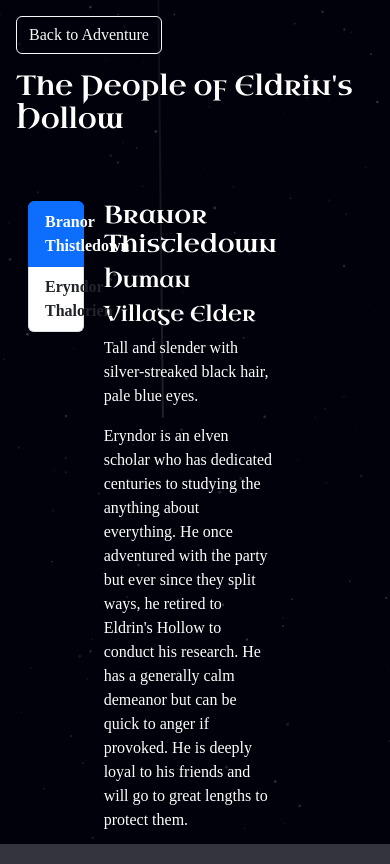
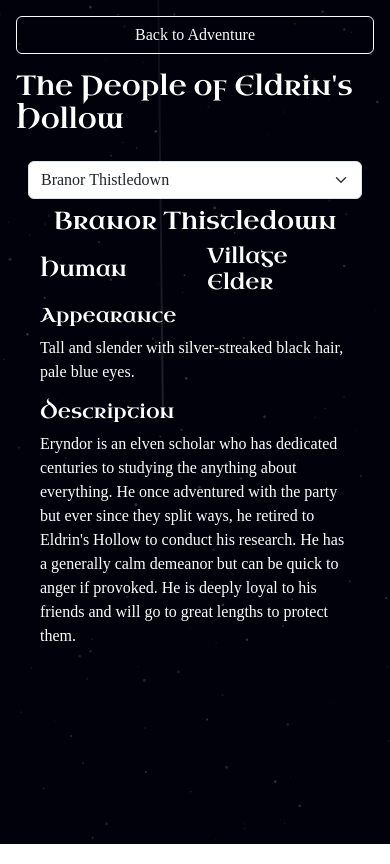
Before and after one commit to YousseFahmy/Evros, an Angular app: page /npcs in a window 390 px wide. Built offline with nearby package versions, Linux system fonts and the light colour scheme; a web font is replaced by a local one.

Commit message:
Refactored NPCs and fixed NPC page responsiveness

```diff
--- a/src/app/components/npc-box/npc-box.component.html
+++ b/src/app/components/npc-box/npc-box.component.html
@@ -1,12 +1,26 @@
-<div class="container-fluid d-flex flex-row gap-2">
-    <div class="col-8">
-        <h2>{{ npc().name }}</h2>
-        <h4>{{ npc().race }}</h4>
-        <h4>{{ npc().role }}</h4>
-        <p>{{npc().appearance}}</p>
-        <p>{{npc().description}}</p>
-    </div>
-    <div class="col-4 align-items-start">
-        <img [src]="npc().imagePath" style="object-fit: cover; max-width: 100%; min-height: 100%;">
+<div class="container-fluid gap-2">
+    <div class="flex-column-reverse flex-lg-row d-flex gap-2">
+        <div class="col">
+            <h2 class="text-center text-md-start">{{ npc().name }}</h2>
+            <div class="row justify-content-space-between align-items-center">
+                <h4 class="col-6 col-md-12">{{ npc().race }}</h4>
+                <h4 class="col-6 col-md-12">{{ npc().role }}</h4>
+            </div>
+
+            <div *ngIf="npc().appearance">
+                <h5>Appearance</h5>
+                <p>{{ npc().appearance }}</p>
+            </div>
+
+            <div *ngIf="npc().description">
+                <h5>Description</h5>
+                <p>{{ npc().description }}</p>
+            </div>
+        </div>
+
+        <div class="col-12 col-lg-4 align-items-start" *ngIf="npc().imagePath">
+            <img [src]="npc().imagePath"
+                style="object-fit: cover; max-width: 100%; min-height: 100%;">
+        </div>
     </div>
 </div>
--- a/src/app/components/npc-box/npc-box.component.ts
+++ b/src/app/components/npc-box/npc-box.component.ts
@@ -1,10 +1,11 @@
+import { CommonModule } from "@angular/common";
 import { Component, input } from '@angular/core';
 import { NPC } from "@app/model/npc/npc.model";
 
 @Component({
   selector: 'app-npc-box',
   standalone: true,
-  imports: [],
+  imports: [CommonModule],
   templateUrl: './npc-box.component.html',
   styleUrl: './npc-box.component.css'
 })
--- a/src/app/data/npcs/branor.json
+++ b/src/app/data/npcs/branor.json
@@ -1,4 +1,5 @@
 {
+	"id": "branor-thistledown",
 	"name": "Branor Thistledown",
 	"race": "Human",
 	"role": "Village Elder",
--- a/src/app/data/npcs/eryndor.json
+++ b/src/app/data/npcs/eryndor.json
@@ -1,4 +1,5 @@
 {
+	"id": "eryndor-thalorien",
 	"name": "Eryndor Thalorien",
 	"race": "Elf",
 	"role": "Scholar & Former Adventurer",
--- a/src/app/pages/toss/npcs/npcs.component.html
+++ b/src/app/pages/toss/npcs/npcs.component.html
@@ -1,20 +1,29 @@
 <app-page-container [gutter]="3">
-    <div>
-        <button class="btn btn-outline-light" (click)="router.navigate(['/'])">Back to Adventure</button>
+    <div class="d-flex justify-content-center">
+        <button class="btn btn-outline-light w-100 w-md-20" (click)="router.navigate(['/'])">Back to Adventure</button>
     </div>
     <h1>The People of Eldrin's Hollow</h1>
-    <br>
 
-    <div class="container-fluid d-flex flex-row gap-2">
-        <div class="col-2">
-            <ul class="list-group">
-                <li [class]="'list-group-item ' + (npc.name == npcList[selectedNPCIndex()].name ? 'active' : '')" *ngFor="let npc of npcList; let i = index" (click)="selectNPC(i)">
-                    {{ npc.name }}
-                </li>
-            </ul>
-        </div>
-        <div class="col-10">
-            <app-npc-box [npc]="npcList[selectedNPCIndex()]" />
+    <div class="container-fluid d-flex">
+        <div class="row">
+            <div class="col-12 mb-2" *ngIf="isMobile">
+                <select class="form-select" [(ngModel)]="selectedNPCId">
+                    <option *ngFor="let npc of npcList" [ngValue]="npc.id">{{ npc.name }}</option>
+                </select>
+            </div>
+
+            <div class="col-auto" *ngIf="!isMobile">
+                <ul class="list-group">
+                    <li [class]="'list-group-item ' + (npc.id == selectedNPCId() ? 'active' : '')"
+                        *ngFor="let npc of npcList;" (click)="selectNPC(npc.id)" style="cursor: pointer;">
+                        {{ npc.name }}
+                    </li>
+                </ul>
+            </div>
+
+            <div class="col">
+                <app-npc-box [npc]="selectedNPC()" />
+            </div>
         </div>
     </div>
 </app-page-container>
--- a/src/app/pages/toss/npcs/npcs.component.ts
+++ b/src/app/pages/toss/npcs/npcs.component.ts
@@ -1,31 +1,41 @@
-import { Component, inject, signal } from '@angular/core';
+import { Component, computed, HostListener, inject, signal } from '@angular/core';
 import { PageContainerComponent } from "../../../components/page-container/page-container.component";
-import eryndor from "@data/npcs/eryndor.json"
-import branor from "@data/npcs/branor.json"
 import { NpcBoxComponent } from "@app/components/npc-box/npc-box.component";
 import { CommonModule } from "@angular/common";
+import { FormsModule } from '@angular/forms';
 import { NPC } from "@app/model/npc/npc.model";
 import { Router } from "@angular/router";
+import { DataService } from "@app/services/data.service";
 
 @Component({
   selector: 'app-npcs',
   standalone: true,
-  imports: [PageContainerComponent, NpcBoxComponent, CommonModule],
+  imports: [PageContainerComponent, NpcBoxComponent, CommonModule, FormsModule],
   templateUrl: './npcs.component.html',
   styleUrl: './npcs.component.css'
 })
 export class NpcsComponent {
   router = inject(Router);
+  dataService = inject(DataService);
 
-  selectedNPCIndex = signal(0);
+  selectedNPCId = signal<string>("");
+  selectedNPC = computed(() => this.npcList.find(npc => npc.id === this.selectedNPCId())!)
+
   npcList!: NPC[];
+  isMobile = window.innerWidth < 768;
 
   ngOnInit(){
-    const importList = [eryndor, branor];
-    this.npcList = importList.sort((a, b) => a.name.localeCompare(b.name)) as NPC[];
+    this.npcList = this.dataService.getNPCs()
+    this.selectedNPCId.set(this.npcList[0].id);
   }
 
-  selectNPC(index: number) {
-      this.selectedNPCIndex.set(index);
+  selectNPC(npcId: string | any) {
+    if (!npcId) return;
+    this.selectedNPCId.set(npcId);
+  }
+
+  @HostListener('window:resize', ['$event'])
+  onResize(event: UIEvent) {
+    this.isMobile = (event.target as Window).innerWidth < 768;
   }
 }
--- a/src/app/services/data.service.ts
+++ b/src/app/services/data.service.ts
@@ -1,9 +1,17 @@
 import { Injectable } from '@angular/core';
+import eryndor from "@data/npcs/eryndor.json"
+import branor from "@data/npcs/branor.json"
+import { NPC } from "@app/model/npc/npc.model";
 
 @Injectable({
   providedIn: 'root'
 })
 export class DataService {
 
-  constructor() { }
+  getNPCs(): NPC[]{
+    return [
+      branor,
+      eryndor,
+    ].sort((a, b) => a.name.localeCompare(b.name))
+  }
 }
```
Also changed, not shown: src/app/model/npc/npc.model.ts (+5 -4 lines).
